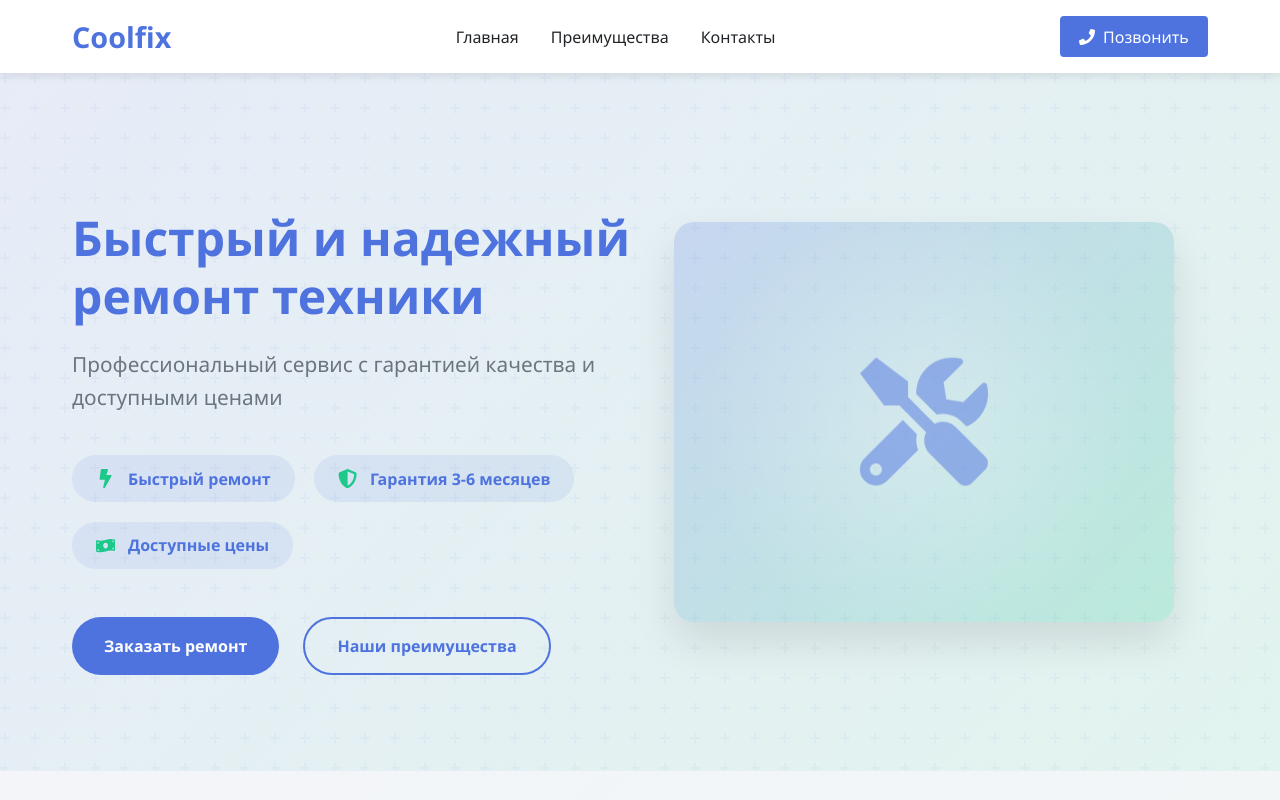
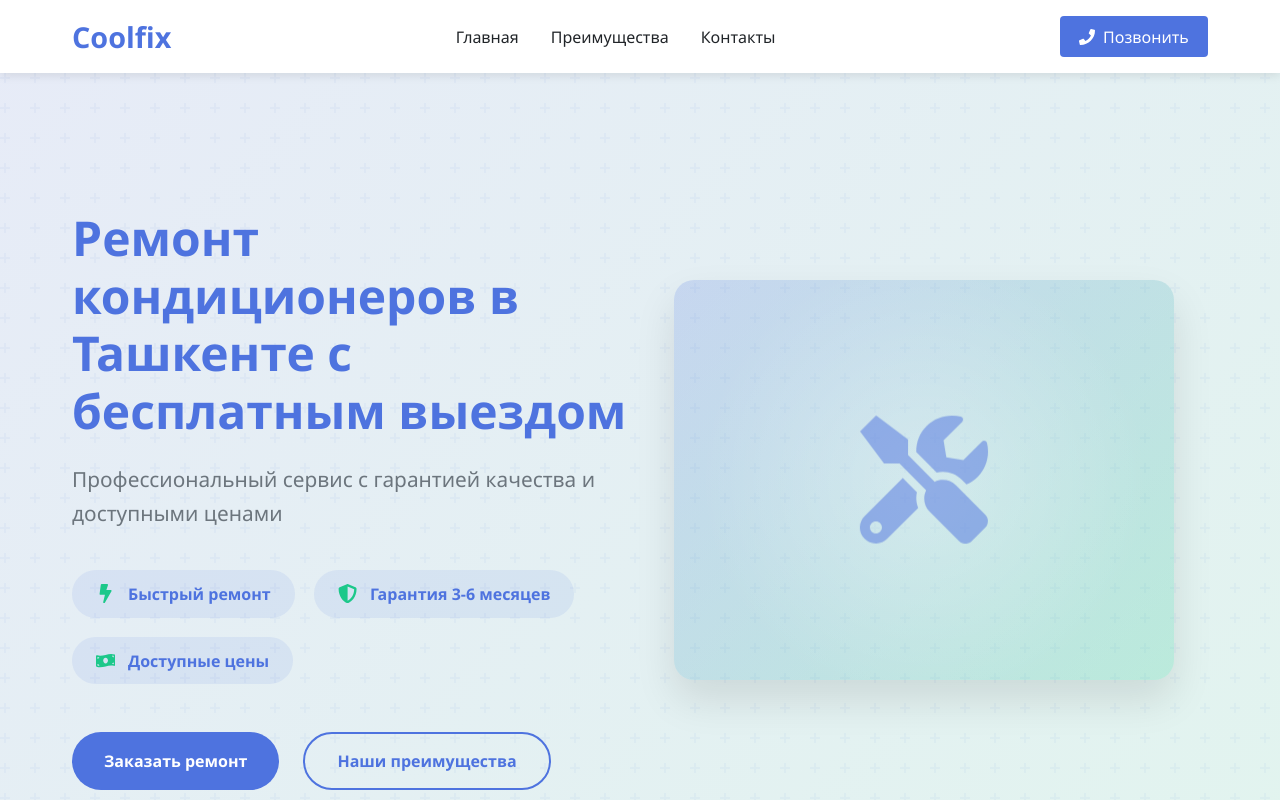
Before and after one commit to Baxtiyorovich04/Coolfix, a Next.js app: page / in a window 1280 px wide. Shown: the top 800 px of the page. Built offline with nearby package versions, Linux system fonts and the light colour scheme.

Commit message:
seo optimition

```diff
--- a/app/components/Hero.tsx
+++ b/app/components/Hero.tsx
@@ -7,7 +7,7 @@ export default function Hero() {
     <section className={styles.hero}>
       <div className={styles.container}>
         <div className={styles.content}>
-          <h1 className={styles.title}>Быстрый и надежный ремонт техники</h1>
+          <h1 className={styles.title}>Ремонт кондиционеров в Ташкенте с бесплатным выездом</h1>
           <p className={styles.subtitle}>Профессиональный сервис с гарантией качества и доступными ценами</p>
 
           <div className={styles.highlights}>
--- a/app/layout.tsx
+++ b/app/layout.tsx
@@ -3,10 +3,10 @@ import Loading from './components/Loading'
 
 export const metadata = {
   title: {
-    default: 'Ремонт кондиционеров в Ташкенте — Coolfix | Профессиональный сервис',
+    default: 'Ремонт кондиционеров в Ташкенте – Coolfix | Срочный ремонт и обслуживание',
     template: '%s | Coolfix — Ремонт кондиционеров в Ташкенте'
   },
-  description: 'Профессиональный ремонт кондиционеров в Ташкенте. Гарантия качества. Быстрое обслуживание. Доступные цены. Выезд мастера на дом. ☎ Звоните!',
+  description: 'Срочный ремонт и обслуживание кондиционеров в Ташкенте. Бесплатный выезд мастера. Гарантия до 12 месяцев. Цены от 50 000 сум. ☎ Звоните!',
   alternates: {
     canonical: 'https://coolfix.uz',
   },
--- a/app/page.tsx
+++ b/app/page.tsx
@@ -3,16 +3,19 @@ import Hero from "./components/Hero";
 import Benefits from "./components/Benefits";
 import Contacts from "./components/Contacts";
 import Footer from "./components/Footer";
+
 import "./globals.scss";
 
 export default function HomePage() {
   return (
-    <div>
+    <main>
+
       <Header />
       <Hero />
       <Benefits />
       <Contacts />
       <Footer />
-    </div>
+
+    </main>
   );
 }
```
Also changed, not shown: 1 other file (tests, documents, lock files or other folders).
